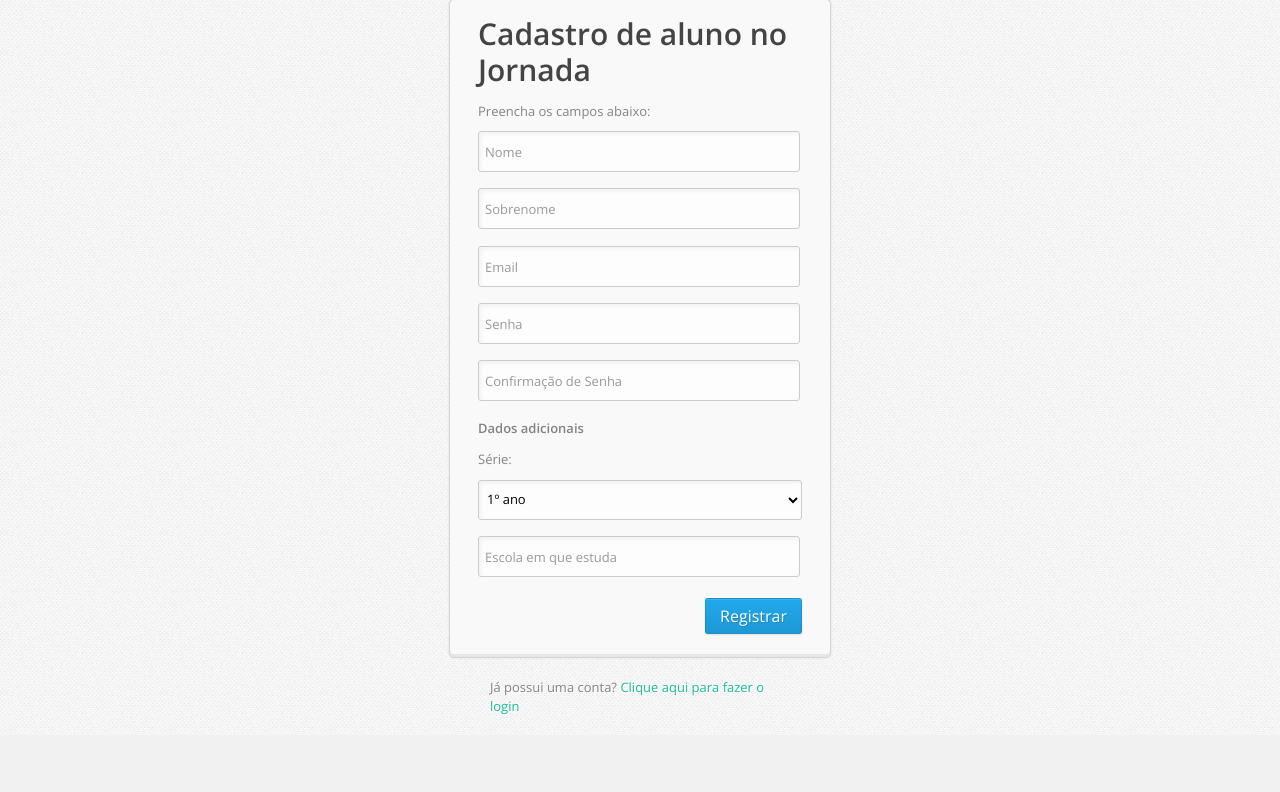
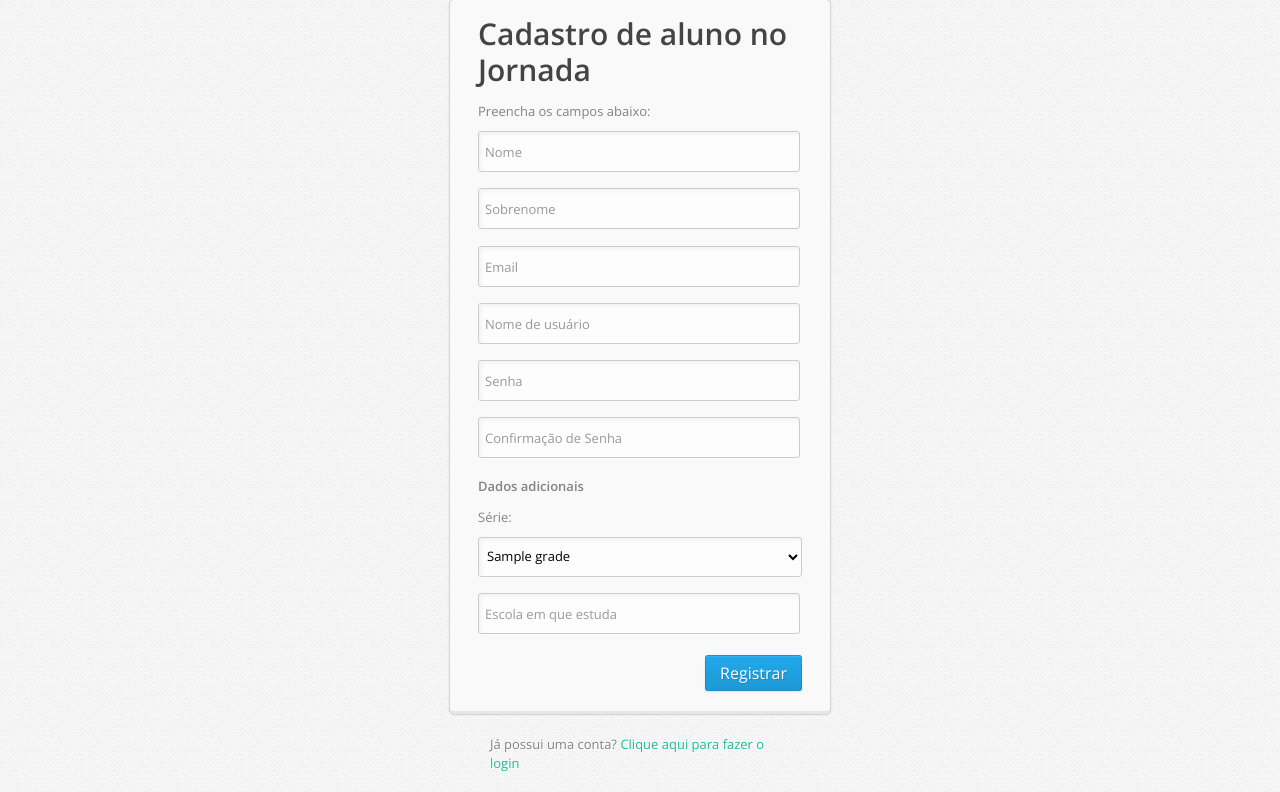
Before and after one commit to tomersimis-zz/jornada, a Django app: template jornada/templates/signup_student.html in a window 1280 px wide. Shown: the part 115-907 px from the top of the page. Before the commit the page ends 830 px from the top, so only its background shows below. Run offline with Django 3.2, Linux system fonts and the light colour scheme; the template is opened without the code that fills it: most values are stand-ins (such as "Sample title", 1, 10 or a date in 2020); some libraries are stand-ins or nearby versions.

Commit message:
Adição de cadastro de aluno e conserto de cadastro de professor

```diff
--- a/accounts/forms.py
+++ b/accounts/forms.py
@@ -8,6 +8,12 @@ class TeacherForm (ModelForm):
 		model = Teacher
 		fields = ['school', 'disciplines']
 
+class StudentForm(ModelForm):
+
+	class Meta:
+		model = Student
+		fields = ['school', 'grade']
+
 class UserForm(ModelForm):
 
 	class Meta:
--- a/jornada/templates/signup_student.html
+++ b/jornada/templates/signup_student.html
@@ -65,7 +65,7 @@
 	<div class="content clearfix">
 
 		<form action="#" method="post">
-
+			{% csrf_token %}
 			<h1>Cadastro de aluno no Jornada</h1>
 
 			<div class="login-fields">
@@ -74,18 +74,23 @@
 
 				<div class="field">
 					<label for="firstname">Nome</label>
-					<input type="text" id="firstname" name="firstname" value="" placeholder="Nome" class="login" />
+					<input type="text" id="firstname" name="first_name" value="" placeholder="Nome" class="login" required/>
 				</div> <!-- /field -->
 
 				<div class="field">
 					<label for="lastname">Sobrenome:</label>
-					<input type="text" id="lastname" name="lastname" value="" placeholder="Sobrenome" class="login" />
+					<input type="text" id="lastname" name="last_name" value="" placeholder="Sobrenome" class="login" required/>
 				</div> <!-- /field -->
 
 
 				<div class="field">
 					<label for="email">Email:</label>
 					<input type="text" id="email" name="email" value="" placeholder="Email" class="login"/>
+				</div> <!-- /field -->
+
+				<div class="field">
+					<label for="username">Nome de usuário:</label>
+					<input type="text" id="username" name="username" value="" placeholder="Nome de usuário" class="login"/>
 				</div> <!-- /field -->
 
 				<div class="field">
@@ -102,15 +107,15 @@
 
 				<div class="field">
 					<p>Série:</p>
-					<select class="login" style=" font-size: 13px; color: #000; padding: 9px 15px 9px 4px; height:auto;  background-color: #fdfdfd; width: 100%; display: block; margin: 0; box-shadow: inset 2px 2px 4px #f1f1f1;">
-						<option>1º ano</option>
-						<option>2º ano</option>
-					</select>
+					<select class="login" style=" font-size: 13px; color: #000; padding: 9px 15px 9px 4px; height:auto;  background-color: #fdfdfd; width: 100%; display: block; margin: 0; box-shadow: inset 2px 2px 4px #f1f1f1;" name="grade">
+						{% for value, grade in grades %}
+						<option value="{{ value }}">{{ grade }}</option>
+						{% endfor %}					</select>
 				</div> <!-- /field -->
 
 				<div class="field">
-					<label for="email">Escola:</label>
-					<input type="text" id="email" name="email" value="" placeholder="Escola em que estuda" class="login"/>
+					<label for="school">Escola:</label>
+					<input type="text" id="school" name="school" value="" placeholder="Escola em que estuda" class="login"/>
 				</div> <!-- /field -->
 
 
--- a/jornada/templates/signup_teacher.html
+++ b/jornada/templates/signup_teacher.html
@@ -72,12 +72,12 @@
 
 				<div class="field">
 					<label for="firstname">Nome</label>
-					<input type="text" id="firstname" name="firstname" value="" placeholder="Nome" class="login" required/>
+					<input type="text" id="firstname" name="first_name" value="" placeholder="Nome" class="login" required/>
 				</div> <!-- /field -->
 
 				<div class="field">
 					<label for="lastname">Sobrenome:</label>
-					<input type="text" id="lastname" name="lastname" value="" placeholder="Sobrenome" class="login" required/>
+					<input type="text" id="lastname" name="last_name" value="" placeholder="Sobrenome" class="login" required/>
 				</div> <!-- /field -->
 
 
--- a/jornada/urls.py
+++ b/jornada/urls.py
@@ -20,4 +20,5 @@ urlpatterns = [
     url(r'^admin/', include(admin.site.urls)),
     url(r'^$', 'jornada.views.index', name = 'index_page'),
     url(r'^signup_teacher$', 'accounts.views.signup_teacher', name = 'signup_teacher_page'),
+    url(r'^signup_student$', 'accounts.views.signup_student', name = 'signup_student_page'),
 ]
```
Also changed, not shown: accounts/views.py (+21 -2 lines), db.sqlite3.
